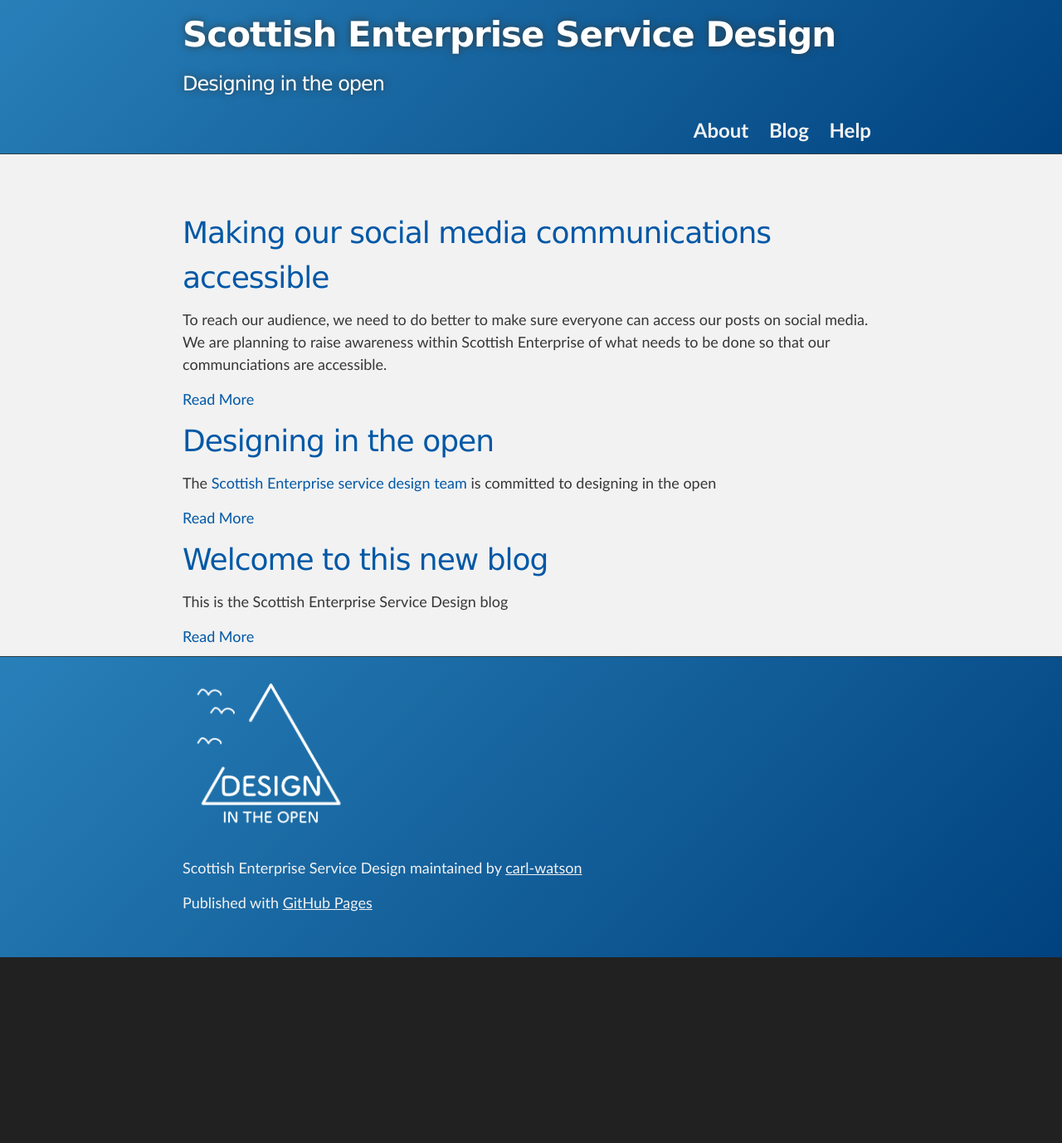
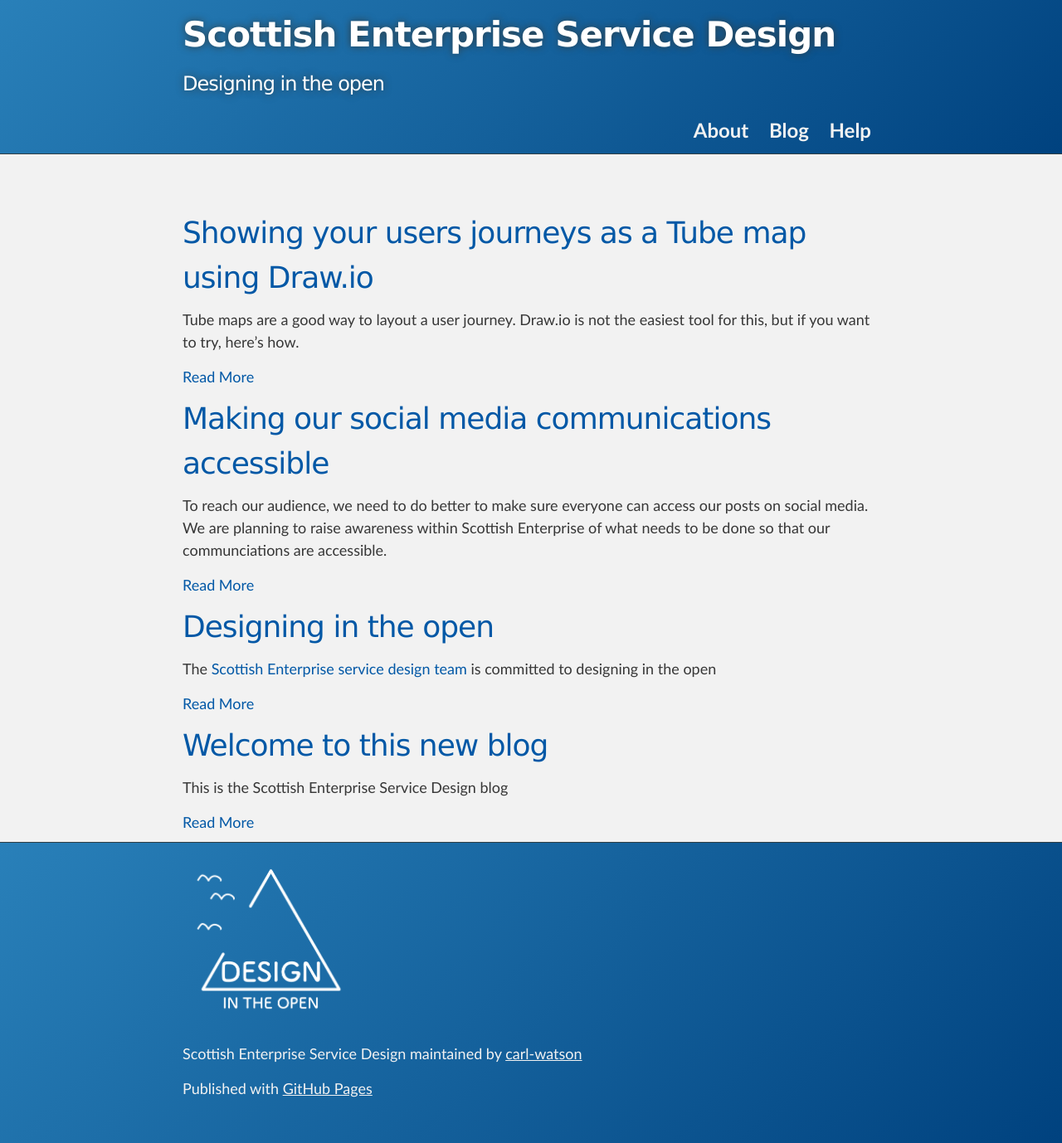
Before and after one commit to carl-watson/scotentSD.github.io, a Jekyll site: the page built from old/index 2.html, in a window 1280 px wide. Shown: the whole page at 83% size. Built offline with Jekyll 4.4.1, drawn with Linux system fonts in a browser that asks for light colours; before the commit the page ends 1154 px from its top, so only the background shows below that; some of the changed lines change nothing that is shown.

Commit message:
SK - add blogpost on making a tube map with draw.io

```diff
--- a/_posts/2020-01-23-tubemap.md
+++ b/_posts/2020-01-23-tubemap.md
@@ -3,9 +3,64 @@
 title: Showing your users journeys as a Tube map using Draw.io
 author: Stéphanie
 tags: ['communication']
-published: false
+published: true
 ---
 
 Tube maps are a good way to layout a user journey. Draw.io is not the easiest tool for this, but if you want to try, here's how.
 
 <!--more-->
+
+You can explain the various ways a customer can find your service and the different journeys depending on the channels used for example:
+![drawio menu ](/images/tube%20map/ServicetubeMap-example.png)
+
+
+## First, draft it on paper
+
+It’s not that easy to plan for enough space for labels, lines crossing and making sense of the things you will group together and why. So, like for any design, start with pen and paper.
+
+## Ready? ok, do it with draw.io now
+
+You can chose any colours, but if you want it to look like the London tube map, here are the colour codes:
+
+![colour codes for the tube lines: hexadecimal colour codes of 10 lines , black is #000000, dark blue is #0616b4, light blue is #0198D4, purple is #980059, red is #e22219, pink is #f7aaba, yellow is #fdf01b, green is #037b35, brown is #ad6300 and grey is #a3a2a5](/images/tube%20map/tubemapcolourcode.png)
+
+## Get the template, it will be quicker
+We have a template to make it easy for you. The file is in [this Github repository](https://github.com/scotentSD/resources/blob/master/files/tubemap-template.drawio), select Raw and your screen will look like [the Matrix](https://www.youtube.com/watch?v=kqUR3KtWbTk):
+
+![show where button raw is ](/images/tube%20map/githubraw.png)
+
+![show what the screen looks like](/images/tube%20map/xmltext.png)
+
+
+- in your browser menu, select 'File', then 'Save as'
+- give your file the name of your project and the extension .drawio
+
+## Using Draw.io
+
+In your browser, open [draw.io](https://www.draw.io/), and select ‘Open Existing Diagram’
+
+![Draw io Menu ](/images/tube%20map/menudrawio.png)
+
+Select the file you have just created and this should open the template.
+
+Simply select a line in the colour you need in the template, copy paste it where you want on screen and play with it, to make your tube map.
+
+Or modify the existing templated map if you prefer.
+
+If you want something really clean, you will have to link elements, like ‘lines’ to ‘circles’ so when you move one, the rest moves as well. [The documentation](https://support.draw.io/display/DO/Tutorial+3+-+Connectors%2C+Waypoints%2C+and+Altering+Shapes) can help.
+
+## Some tips
+**When you copy/paste an element and want to move it next**, it’s easier to deselect it (click somewhere else) and then move it. It avoids transforming it when you don’t mean to.
+
+**When lines endings are ‘covering’ your connection circle**, simple select the circle, then in the right column, select the **'Arrange'** tab, and then **'To Front'**. This should sort it.
+
+![Menu showing the Arrange tab selected and the button To Front](/images/tube%20map/drawio-settings.png)
+
+**To make an ‘elbow’ in a line**, make sure the line is the type selected below (it should be if you’re using the lines in the template)
+
+![show the selected options for the line. It should be rounded and the shape of connection is a straight line at a 45 degree angle](/images/tube%20map/drawio-settings-line.png)
+
+Select one ending of the line and take it where you want it to go. Then click in the middle of the line, hold and drag to form the angle you want. You can do that again to form another elbow, select again the middle of the second part of the line as shown on the video below.
+
+![Video showing how to do an elbow](/images/tube%20map/video-drawio-Tubemap-elbow.gif)
+_Ctrl C, Ctrl P, to deselect the red line: click elsewhere, then drag the line where you want, select an ending and drag where you want it to go, click the middle and drag to make the first elbow, then click again and drag to make the second elbow._
```
